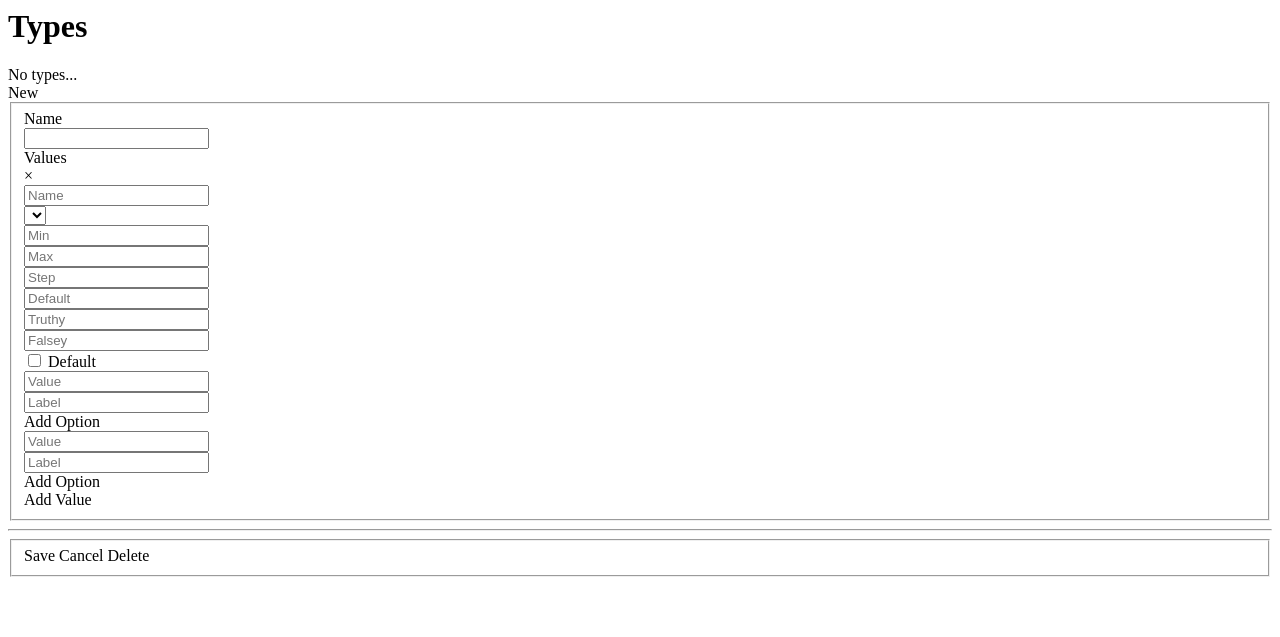
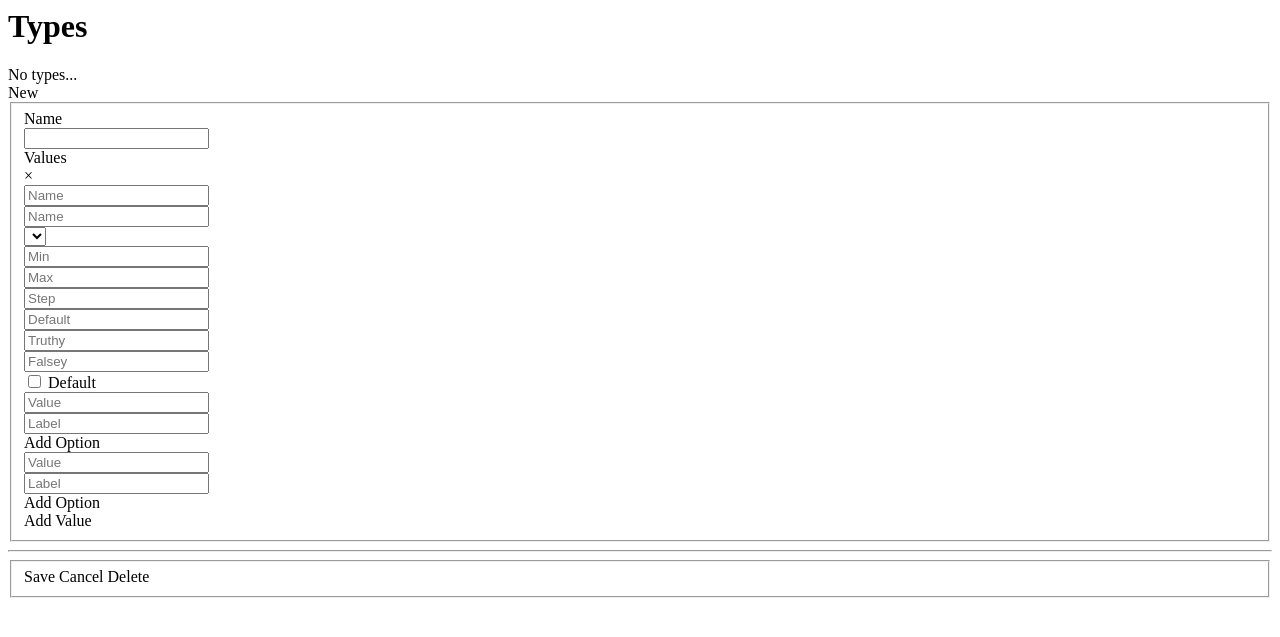
Before and after one commit to seco/ottto, a Node project: template client/views/moduletypes.html in a window 1280 px wide. Shown: the top 637 px of the page. Run offline with Node 20 templates, Linux system fonts and the light colour scheme; the template is opened without the code that fills it, so the values that code supplies are empty.

Commit message:
Module types' values now have name:label

```diff
--- a/client/views/moduletypes.html
+++ b/client/views/moduletypes.html
@@ -42,12 +42,17 @@
                   ng-click="removeValue(active, value)">&times;</a>
               </div>
 
-              <div class="col-md-5">
+              <div class="col-md-3">
                 <input type="text" name="name" class="form-control" placeholder="Name"
                   ng-model="value.name">
               </div>
 
-              <div class="col-md-6">
+              <div class="col-md-3">
+                <input type="text" name="label" class="form-control" placeholder="Name"
+                  ng-model="value.label">
+              </div>
+
+              <div class="col-md-5">
                 <div class="form-group">
                   <div class="col-xs-12">
                     <select name="type" class="form-control"
```
Also changed, not shown: data/localDiskDb.db, 1 other file.
